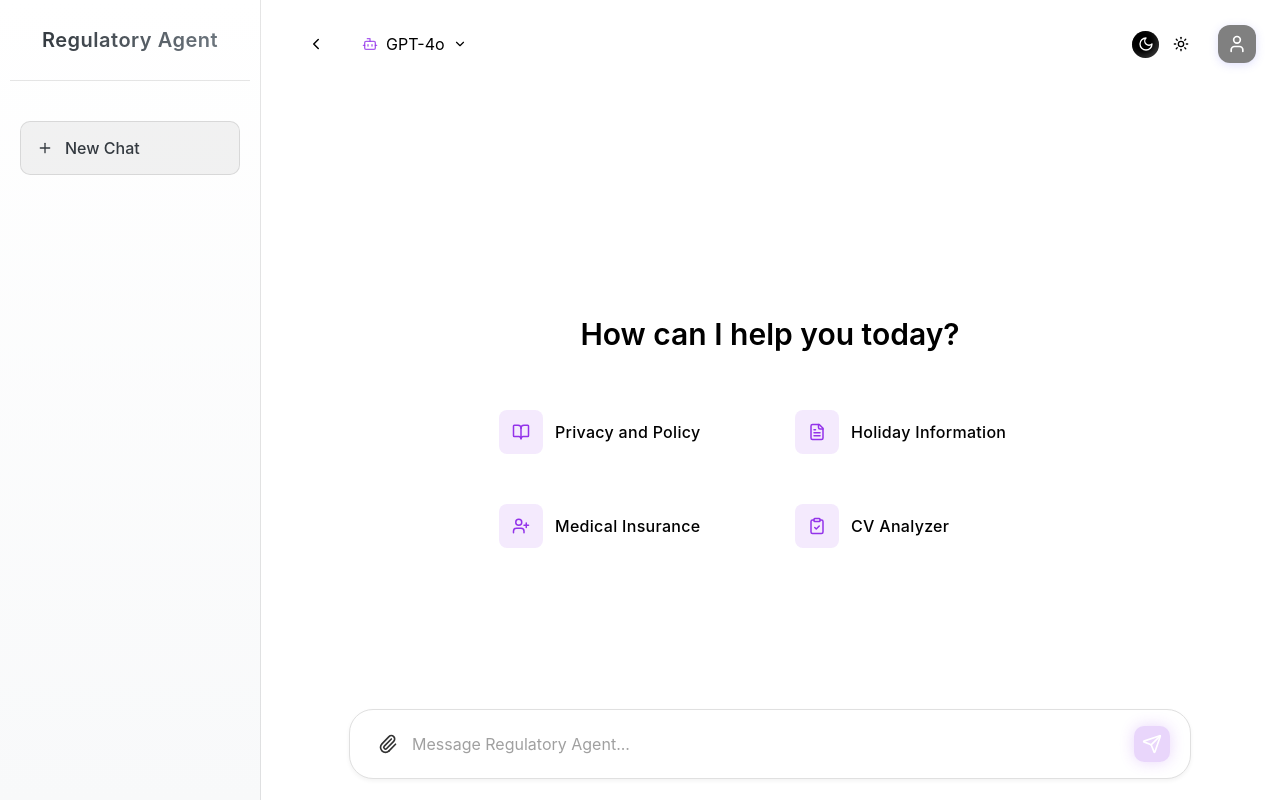
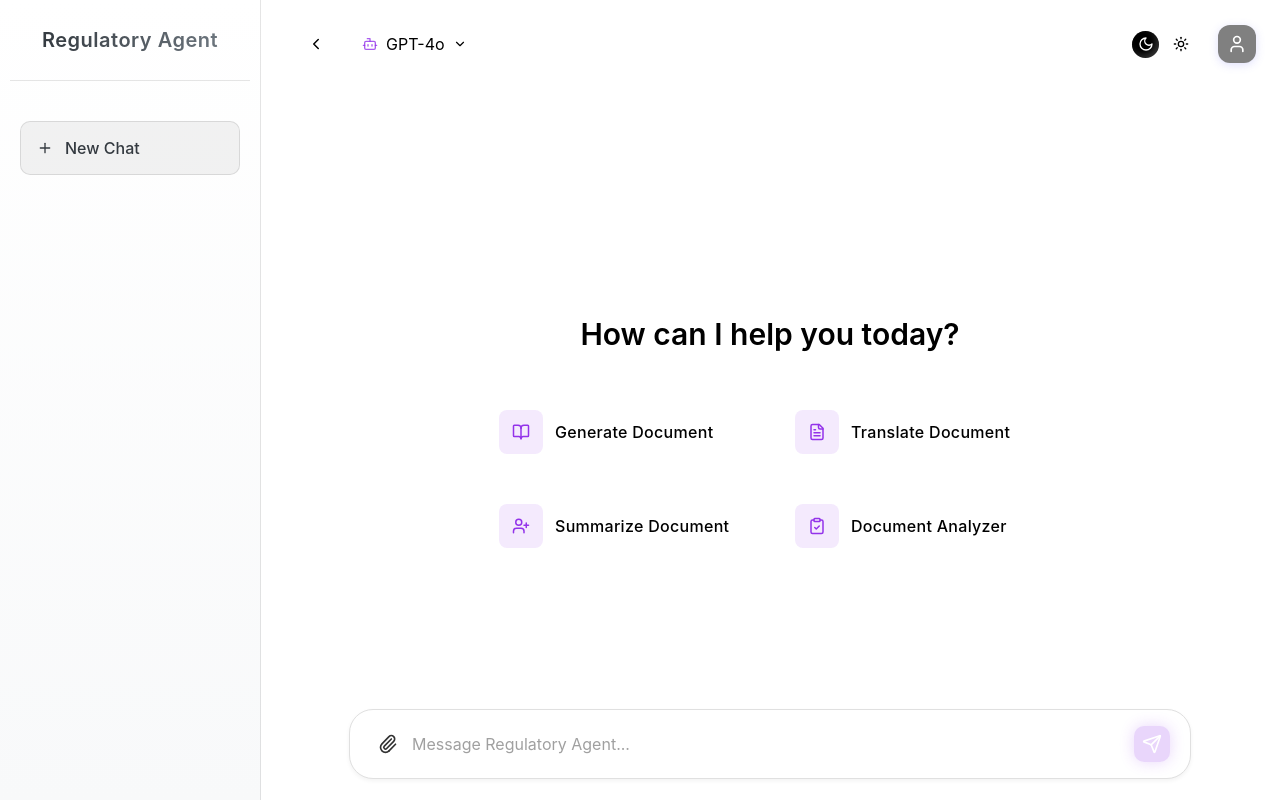
Before and after one commit to andigelaoff/Regulatory-Mimic, a React (Vite) app in the folder Full-App/frontend/: page /Regulatory_Agent-Frontend/chat in a window 1280 px wide. Built offline with nearby package versions, Linux system fonts and the light colour scheme; sample sign-in values are in the browser's storage.

Commit message:
pre prompts

```diff
--- a/Full-App/frontend/src/components/mainContent.tsx
+++ b/Full-App/frontend/src/components/mainContent.tsx
@@ -751,10 +751,10 @@ const MainContent = ({ isCollapsed, onToggleCollapse, currentChat, setCurrentCha
     };
 
     const suggestions = [
-        { text: "Privacy and Policy", icon: <BookOpen size={18} /> },
-        { text: "Holiday Information", icon: <FileText size={18} /> },
-        { text: "Medical Insurance", icon: <UserPlus size={18} /> },
-        { text: "CV Analyzer", icon: <ClipboardCheck size={18} /> }
+        { text: "Generate Document", icon: <BookOpen size={18} /> },
+        { text: "Translate Document", icon: <FileText size={18} /> },
+        { text: "Summarize Document", icon: <UserPlus size={18} /> },
+        { text: "Document Analyzer", icon: <ClipboardCheck size={18} /> }
     ];
 
     const fileInputRef = useRef<HTMLInputElement>(null);
```
